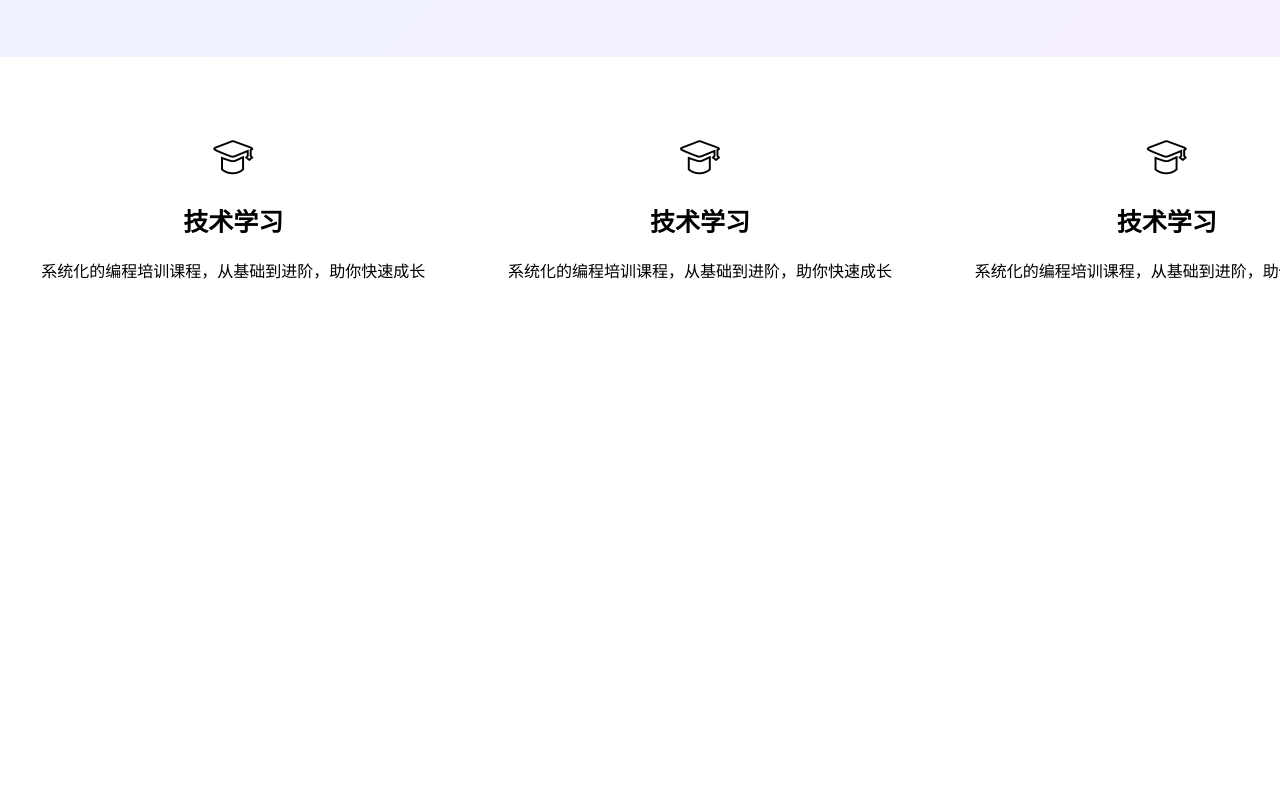
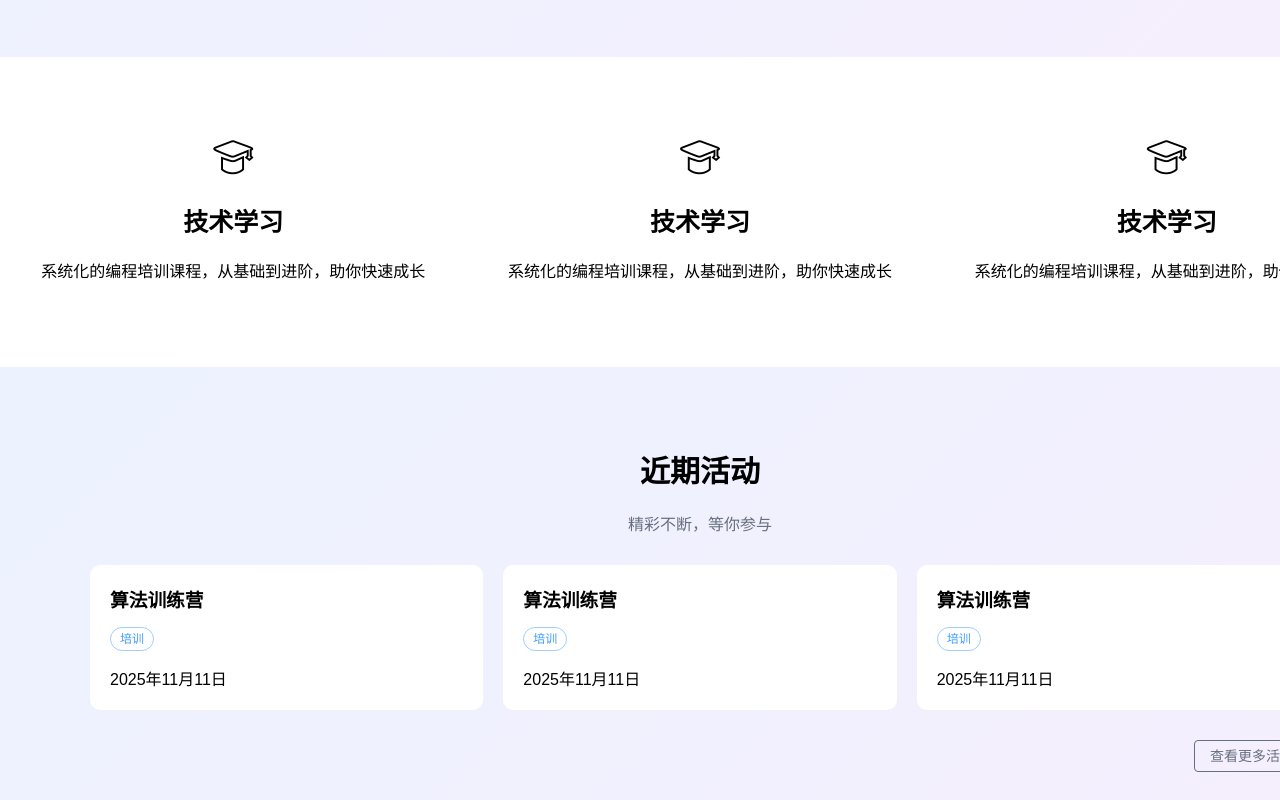
Before and after one commit to ExceptionSimple/vue-code-gzs, a Vue app: page / in a window 1280 px wide. Shown: the part 504-1304 px from the top of the page. Before the commit the page ends 871 px from the top, so only its background shows below. Built offline with nearby package versions, Linux system fonts and the light colour scheme.

Commit message:
feat: RecentActivities 组件

```diff
--- a/package.json
+++ b/package.json
@@ -13,6 +13,7 @@
     "lint": "eslint . --fix"
   },
   "dependencies": {
+    "element-plus": "^2.11.4",
     "pinia": "^3.0.3",
     "vue": "^3.5.22",
     "vue-router": "^4.5.1"
--- a/src/views/Index/Index.vue
+++ b/src/views/Index/Index.vue
@@ -1,6 +1,7 @@
 <script setup>
 import BigScreenContent from './components/BigScreenContent.vue';
 import FeatureCard from './components/FeatureCard.vue';
+import RecentActivities from './components/RecentActivities.vue';
 
 </script>
 
@@ -9,6 +10,7 @@ import FeatureCard from './components/FeatureCard.vue';
   <div class="feature-group container">
     <feature-card v-for="x in 3" :key="x" />
   </div>
+  <recent-activities class="container" />
 </template>
 
 <style scoped>
--- /dev/null
+++ b/src/views/Index/components/RecentActivities.vue
@@ -0,0 +1,68 @@
+<script setup>
+</script>
+
+<template>
+  <div class="recent-activities">
+    <div class="header">
+      <h2>近期活动</h2>
+      <div>精彩不断，等你参与</div>
+    </div>
+    <div class="activities-group">
+      <div class="item" v-for="x in 3" :key="x">
+        <h3>算法训练营</h3>
+        <el-tag type="primary" effect="plain" round>培训</el-tag>
+        <div>2025年11月11日</div>
+      </div>
+    </div>
+    <el-button>查看更多活动</el-button>
+  </div>
+</template>
+
+<style scoped>
+.recent-activities {
+  padding: 5rem;
+  /* --gradient-hero-blue: linear-gradient(135deg, hsl(217 91% 60% / .15) 0%, hsl(217 100% 65% / .1) 100%); */
+  /* --gradient-hero-solid: linear-gradient(135deg, #4093FF 0%, #6BA8FF 100%); */
+  /* background-color: var(--theme-color); */
+  /* background-image: var(--gradient-hero-solid); */
+  --gradient-hero: linear-gradient(135deg, hsl(217 91% 60% / .1) 0%, hsl(268 85% 65% / .1) 100%);
+  background-image: var(--gradient-hero);
+  box-sizing: border-box;
+}
+.recent-activities .header {
+  text-align: center;
+}
+.recent-activities .header h2 {
+  margin-bottom: 20px;
+  font-size: 30px;
+}
+.recent-activities .header div {
+  margin-bottom: 20px;
+  color: var(--normal-text);
+}
+
+.recent-activities .activities-group {
+  display: flex;
+  justify-content: space-between;
+}
+.activities-group .item {
+  flex: 1;
+  background-color: #fff;
+  padding: 20px;
+  border-radius: 10px;
+  margin: 10px;
+}
+.activities-group .item .el-tag {
+  margin: 15px 0;
+}
+
+.recent-activities .el-button {
+  margin-top: 20px;
+  margin-right: 10px;
+  float: right;
+  width: 116px;
+  background: transparent;
+  color: var(--normal-text);
+  border: 1px solid var(--normal-text);
+}
+</style>
```
Also changed, not shown: 1 other file (tests, documents, lock files or other folders).
